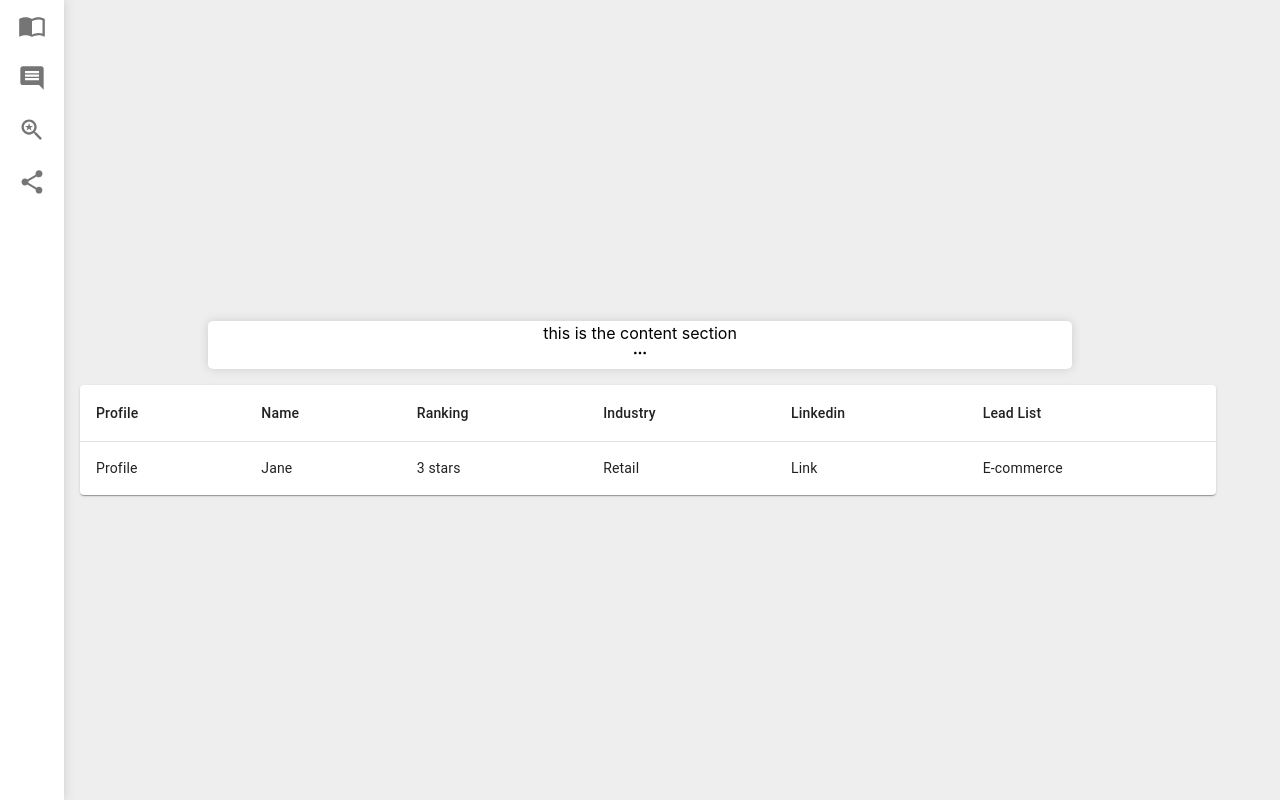
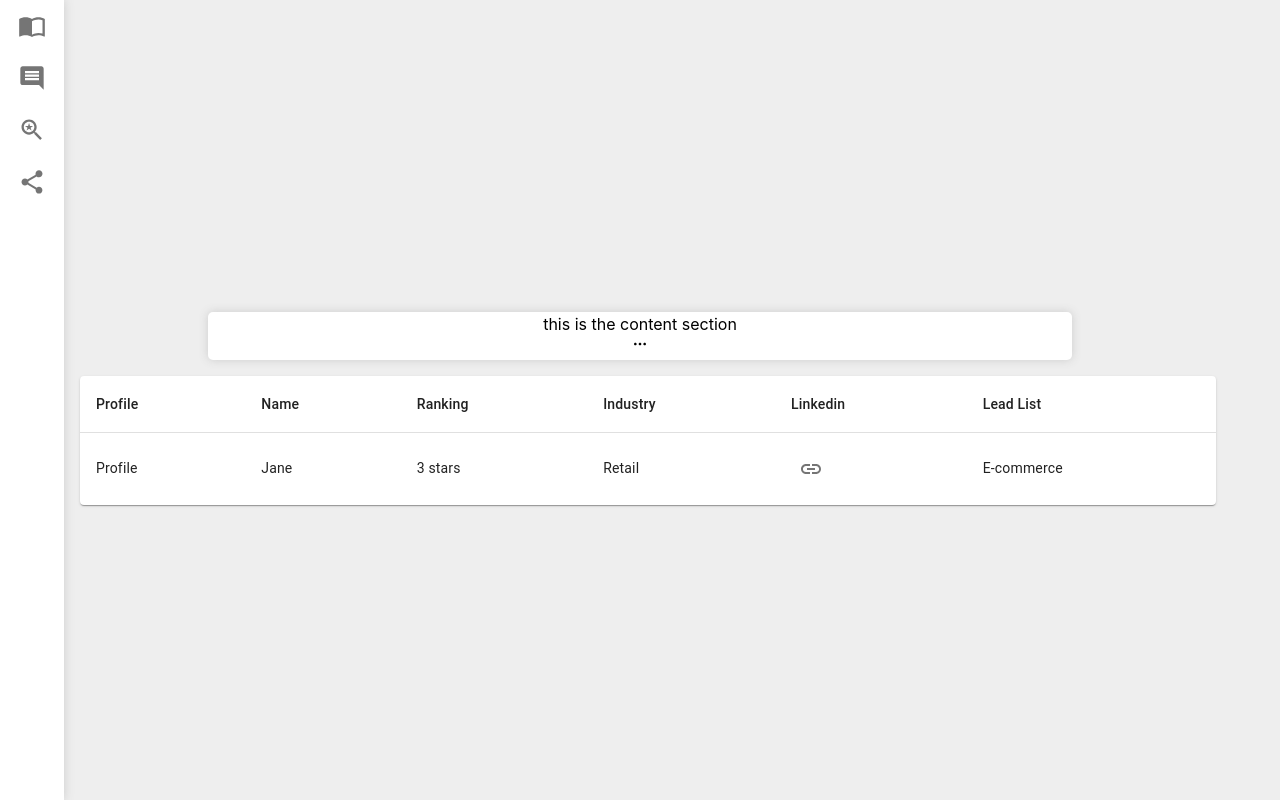
Before and after one commit to kamilyte/SlimmerAI, a React (Create React App) app in the folder frontend/: page / in a window 1280 px wide. Built offline with nearby package versions, Linux system fonts and the light colour scheme.

Commit message:
opens new tab when clicks on linkedin link

```diff
--- a/frontend/src/components/leadTable.js
+++ b/frontend/src/components/leadTable.js
@@ -1,15 +1,17 @@
 import React from "react"
-import { Table, TableBody, TableCell, TableContainer, TableHead, TableRow, Paper } from "@mui/material"
+import { Table, TableBody, TableCell, TableContainer, TableHead, TableRow, Paper, IconButton } from "@mui/material"
+import LinkIcon from '@mui/icons-material/Link';
 
 function createData(profile, name, ranking, industry, linkedin, leadList) {
     return { profile, name, ranking, industry, linkedin, leadList }
 }
 
 const leads = [
-    createData('Profile', 'Jane', '3 stars', 'Retail', 'Link', 'E-commerce')
+    createData('Profile', 'Jane', '3 stars', 'Retail', "https://www.google.com/", 'E-commerce')
 ]
 
 const LeadTable = () => {
+
     return (
         <TableContainer component={Paper}>
             <Table sx={{minWidth: 650}} aria-label="lead table">
@@ -30,7 +32,13 @@ const LeadTable = () => {
                             <TableCell>{lead.name}</TableCell>
                             <TableCell>{lead.ranking}</TableCell>
                             <TableCell>{lead.industry}</TableCell>
-                            <TableCell>{lead.linkedin}</TableCell>
+                            <TableCell>
+                                <a href={lead.linkedin} target="_blank" rel="noreferrer">
+                                    <IconButton>
+                                        <LinkIcon />
+                                    </IconButton>
+                                </a>
+                            </TableCell>
                             <TableCell>{lead.leadList}</TableCell>
                         </TableRow>
                     ))}
```
